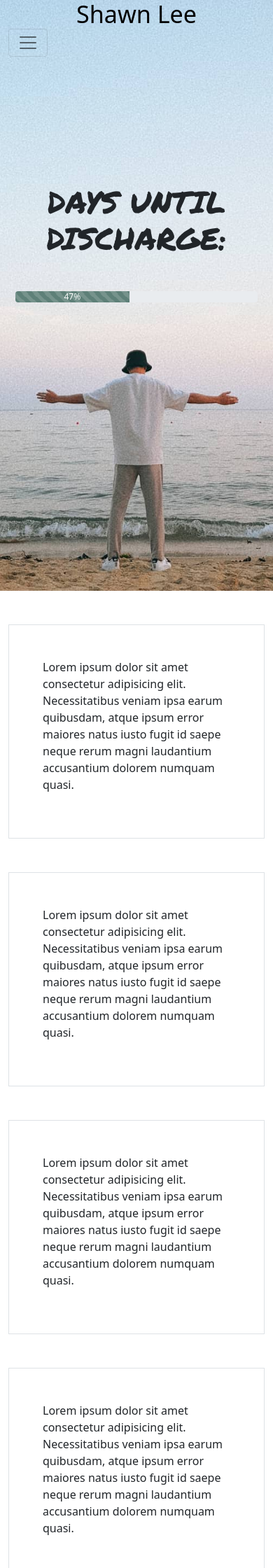
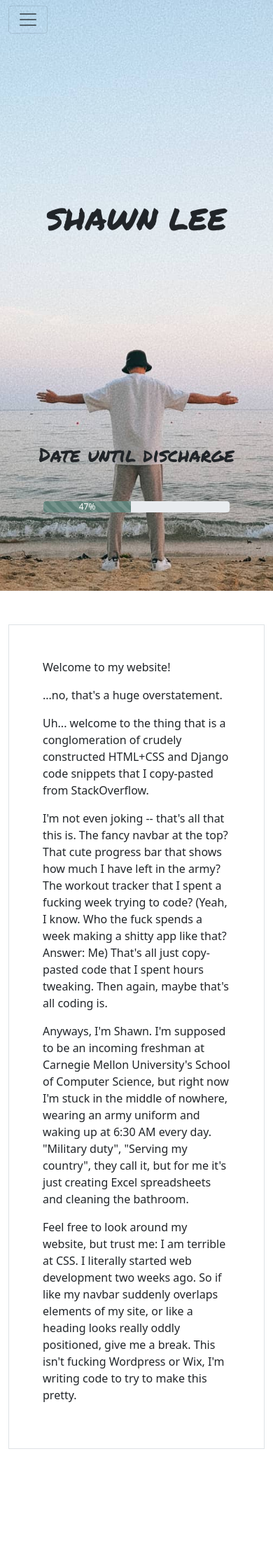
Before and after one commit to shawnsihyunlee/shawnlee.io, a Django app: page / in a window 390 px wide. Shown: the top 2240 px of the page at 70% size. After the commit the page ends 2070 px from the top, so only its background shows below. Run offline with Django 3.2, Linux system fonts and the light colour scheme.

Commit message:
First presentable version! Finished navbar (added all responsivity) Added content to pages

```diff
--- a/Tracker/templates/Tracker/base.html
+++ b/Tracker/templates/Tracker/base.html
@@ -10,35 +10,39 @@
     <!-- Bootstrap CSS -->
     <link href="https://cdn.jsdelivr.net/npm/bootstrap@5.0.2/dist/css/bootstrap.min.css" rel="stylesheet" integrity="sha384-EVSTQN3/azprG1Anm3QDgpJLIm9Nao0Yz1ztcQTwFspd3yD65VohhpuuCOmLASjC" crossorigin="anonymous">
 
-      <!-- My CSS -->
-    <link href="{% static 'homepage/style.css' %}" rel="stylesheet">
+    <!-- My CSS -->
+    <link href="{% static 'homepage/images/style.css' %}" rel="stylesheet">
 
-    <!-- CSS that requires static files: -->
+    <!-- Inline CSS that requires static files: -->
     <style>
-
         @font-face {
           font-family: 'Permanent Marker';
           src: url("{% static 'homepage/fonts/PermanentMarker-Regular.ttf' %}") format('truetype');
             }
 
         body {
-        padding-top: 150px;
+        padding-top: 90px;
         }
         /* This is to prevent the navbar from blocking content. */
      </style>
+     <title>{% block title %}Shawn Lee{% endblock %}</title>
+  </head>
 
 
-    <title>{% block title %}Shawn Lee{% endblock %}</title>
-  </head>
+
 
 <body>
+    <!-- Bootstrap JS -->
     <script src="https://cdn.jsdelivr.net/npm/bootstrap@5.0.2/dist/js/bootstrap.bundle.min.js" integrity="sha384-MrcW6ZMFYlzcLA8Nl+NtUVF0sA7MsXsP1UyJoMp4YLEuNSfAP+JcXn/tWtIaxVXM" crossorigin="anonymous"></script>
+    <!-- JQuery -->
+     <script
+      src="https://code.jquery.com/jquery-3.6.0.min.js"
+      integrity="sha256-/xUj+3OJU5yExlq6GSYGSHk7tPXikynS7ogEvDej/m4="
+      crossorigin="anonymous"></script>
+
+    <!-- Content -->
         {% block navbar %}{% endblock %}
-
-
         {% block content %}{% endblock %}
 
-
 </body>
-
 </html>
--- a/Tracker/templates/Tracker/home.html
+++ b/Tracker/templates/Tracker/home.html
@@ -2,12 +2,6 @@
 
 {% block content %}
 
-<style>
-    body {
-    padding-top: 150px;
-    }
-    /* This is to prevent the navbar from blocking content. */
-</style>
 <div class="container">
      <h1 class="display-5 text-center">
         Recent Workouts:
--- a/Tracker/templates/Tracker/navbar.html
+++ b/Tracker/templates/Tracker/navbar.html
@@ -2,6 +2,17 @@
 {% load static %}
 
 {% block navbar %}
+
+<!-- Code to 1. enable dropdown hover and 2. make collapsed navbar white -->
+<style>
+    @media all and (min-width: 992px) {
+	.navbar .nav-item .dropdown-menu{ display: none; }
+	.navbar .nav-item:hover .nav-link{   }
+	.navbar .nav-item:hover .dropdown-menu{ display: block; }
+	.navbar .nav-item .dropdown-menu{ margin-top:0; }
+
+}
+</style>
 
 <div class="fixed-top bg-light shadow" id="navbarDiv" data-toggle="affix">
 
@@ -21,12 +32,12 @@
     </div>
   </nav> -->
 
-    <div class="content text-center">
+    <!-- <div class="content text-center">
         <a class="display-4" href="{% url 'homepage:home' %}" style="color:black; text-decoration:none; animation: fadein 2s; padding:10px !important">Shawn Lee</a>
-    </div>
+    </div> -->
 
     <!-- Main Navbar -->
-    <nav class="navbar navbar-expand-lg navbar-light p-md-3" style="padding-top:0px !important">
+    <nav class="navbar navbar-expand-lg navbar-light p-md-3">
       <div class="container-fluid">
         <button
           class="navbar-toggler"
@@ -46,13 +57,20 @@
               <a class="nav-link" href="{% url 'homepage:home' %}">Home</a>
             </li>
             <li class="nav-item text-center">
-              <a class="nav-link" href="#">About Me</a>
+              <a class="nav-link" href="{% url 'homepage:about' %}">About Me</a>
             </li>
             <li class="nav-item text-center">
-              <a class="nav-link" href="#">Blog</a>
+              <a class="nav-link" href="{% url 'homepage:blog' %}">Blog</a>
             </li>
-            <li class="nav-item text-center">
-              <a class="nav-link" href="#">Memories</a>
+            <li class="nav-item text-center dropdown">
+              <a class="nav-link dropdown-toggle" id="navbarDropdown" data-bs-toggle="dropdown" aria-expanded="false">
+            Social Media
+              </a>
+              <ul class="dropdown-menu" aria-labelledby="navbarDropdown" id="socialDropdown">
+                <li><a class="dropdown-item text-center" href="https://www.instagram.com/shawn.leee/" target="_blank"><img src="https://upload.wikimedia.org/wikipedia/commons/3/3e/Instagram_simple_icon.svg" alt="" width="30" height="24" class="d-inline-block align-text-top">Instagram</a></li>
+                <li><a class="dropdown-item text-center" href="https://www.facebook.com/shawnlee.88/" target="_blank"><img src="{% static 'homepage/images/facebook.svg' %}" alt="" width="30" height="24" class="d-inline-block align-text-top">Facebook</a></li>
+                <li><a class="dropdown-item text-center" href="https://github.com/ShawneeBoy" target="_blank"><img src="https://upload.wikimedia.org/wikipedia/commons/9/91/Octicons-mark-github.svg" alt="" width="30" height="24" class="d-inline-block align-text-top">Github</a></li>
+              </ul>
             </li>
             <li class="nav-item text-center">
               <a class="nav-link" href="{% url 'Tracker:home' %}">Workout Tracker</a>
@@ -63,5 +81,11 @@
     </nav>
 </div>
 
+<script>
+    $(".navbar-toggler").click(function () {
+    $("nav").toggleClass("bg-light");
+    })
+</script>
+
 
 {% endblock %}
--- a/homepage/static/homepage/style.css
+++ b/homepage/static/homepage/images/style.css
@@ -19,12 +19,12 @@
     padding-right : 30px;
 }
 
-.navbar {
+/* .navbar {
     animation: fadein 2s;
-    -moz-animation: fadein 2s; /* Firefox */
-    -webkit-animation: fadein 2s; /* Safari and Chrome */
-    -o-animation: fadein 2s; /* Opera */
-}
+    -moz-animation: fadein 2s;
+    -webkit-animation: fadein 2s;
+    -o-animation: fadein 2s;
+} */
 @keyframes fadein {
     from {
         opacity:0;
--- a/homepage/templates/homepage/home.html
+++ b/homepage/templates/homepage/home.html
@@ -16,12 +16,16 @@
     >
 
 
-    <div class="container-sm">
-            <div class="content text-center">
-            <h1 class="display-1" style="font-family: 'Permanent Marker'; animation: fadein 2s;">DAYS UNTIL DISCHARGE:</h1>
+    <div class="container-sm vh-100">
+            <div class="row d-flex align-items-center justify-content-center h-75">
+                <h1 class="display-1 text-center" style="font-family: 'Permanent Marker'; animation: fadein 2s;">SHAWN LEE</h1>
             </div>
 
-            <div class="progress"  style="margin:10px; margin-top: 50px; margin-bottom: 150px;">
+            <div class="content text-center">
+                <h1 class="h1" style="font-family: 'Permanent Marker'; animation: fadein 2s;">Date until discharge</h1>
+            </div>
+
+            <div class="progress"  style="margin:50px; margin-top: 50px; margin-bottom: 150px; animation: fadein 2s;">
                 <div class="progress-bar progress-bar-striped progress-bar-animated" role="progressbar" style="width:47% ; background-color:#5e8078;" aria-valuenow="47" aria-valuemin="0" aria-valuemax="100">47%</div>
             </div>
     </div>
@@ -37,42 +41,22 @@
     <div class="container my-5 d-grid gap-5">
       <div class="p-5 border">
         <p>
-          Lorem ipsum dolor sit amet consectetur adipisicing elit.
-          Necessitatibus veniam ipsa earum quibusdam, atque ipsum error maiores
-          natus iusto fugit id saepe neque rerum magni laudantium accusantium
-          dolorem numquam quasi.
+        Welcome to my website!
           </p>
-      </div>
-      <div class="p-5 border">
           <p>
-          Lorem ipsum dolor sit amet consectetur adipisicing elit.
-          Necessitatibus veniam ipsa earum quibusdam, atque ipsum error maiores
-          natus iusto fugit id saepe neque rerum magni laudantium accusantium
-          dolorem numquam quasi.
+              ...no, that's a huge overstatement.
           </p>
-      </div>
-      <div class="p-5 border">
         <p>
-          Lorem ipsum dolor sit amet consectetur adipisicing elit.
-          Necessitatibus veniam ipsa earum quibusdam, atque ipsum error maiores
-          natus iusto fugit id saepe neque rerum magni laudantium accusantium
-          dolorem numquam quasi.
+            Uh... welcome to the thing that is a conglomeration of crudely constructed HTML+CSS and Django code snippets that I copy-pasted from StackOverflow.
         </p>
-      </div>
-      <div class="p-5 border">
           <p>
-          Lorem ipsum dolor sit amet consectetur adipisicing elit.
-          Necessitatibus veniam ipsa earum quibusdam, atque ipsum error maiores
-          natus iusto fugit id saepe neque rerum magni laudantium accusantium
-          dolorem numquam quasi.
+              I'm not even joking -- that's all that this is. The fancy navbar at the top? That cute progress bar that shows how much I have left in the army? The workout tracker that I spent a fucking week trying to code? (Yeah, I know. Who the fuck spends a week making a shitty app like that? Answer: Me) That's all just copy-pasted code that I spent hours tweaking. Then again, maybe that's all coding is.
           </p>
-      </div>
-      <div class="p-5 border">
           <p>
-          Lorem ipsum dolor sit amet consectetur adipisicing elit.
-          Necessitatibus veniam ipsa earum quibusdam, atque ipsum error maiores
-          natus iusto fugit id saepe neque rerum magni laudantium accusantium
-          dolorem numquam quasi. df
+              Anyways, I'm Shawn. I'm supposed to be an incoming freshman at Carnegie Mellon University's School of Computer Science, but right now I'm stuck in the middle of nowhere, wearing an army uniform and waking up at 6:30 AM every day. "Military duty", "Serving my country", they call it, but for me it's just creating Excel spreadsheets and cleaning the bathroom.
+          </p>
+          <p>
+              Feel free to look around my website, but trust me: I am terrible at CSS. I literally started web development two weeks ago. So if like my navbar suddenly overlaps elements of my site, or like a heading looks really oddly positioned, give me a break. This isn't fucking Wordpress or Wix, I'm writing code to try to make this pretty.
           </p>
       </div>
     </div>
@@ -80,12 +64,18 @@
 
     <script type="text/javascript">
       var nav = document.getElementById('navbarDiv');
+        $("#socialDropdown").css("background", "transparent");
+        $("#socialDropdown").css("border", "none");
         nav.classList.remove('bg-light', 'shadow');
       window.addEventListener('scroll', function () {
         if (window.pageYOffset > 300) {
           nav.classList.add('bg-light', 'shadow');
+            $("#socialDropdown").css("background", "white");
+            $("#socialDropdown").css("border", "1px solid rgba(0,0,0,.15)");
         } else {
           nav.classList.remove('bg-light', 'shadow');
+        $("#socialDropdown").css("background", "transparent");
+        $("#socialDropdown").css("border", "none");
         }
       });
     </script>
--- a/homepage/urls.py
+++ b/homepage/urls.py
@@ -4,4 +4,6 @@ app_name = 'homepage'
 
 urlpatterns = [
     path("", views.HomeView, name="home"),
+    path("about/", views.AboutView, name="about"),
+    path("blog/", views.BlogView, name="blog"),
 ]
--- a/homepage/views.py
+++ b/homepage/views.py
@@ -5,3 +5,9 @@ from django.urls import reverse
 # Create your views here.
 def HomeView(request):
     return render(request, "homepage/home.html")
+
+def AboutView(request):
+    return render(request, "homepage/about.html")
+
+def BlogView(request):
+    return render(request, "homepage/blog.html")
```
Also changed, not shown: homepage/templates/homepage/about.html (added, +17 -0 lines), homepage/templates/homepage/blog.html (added, +20 -0 lines), homepage/static/homepage/images/facebook.svg (added). Lines whose indentation alone changed are shown as unchanged.
